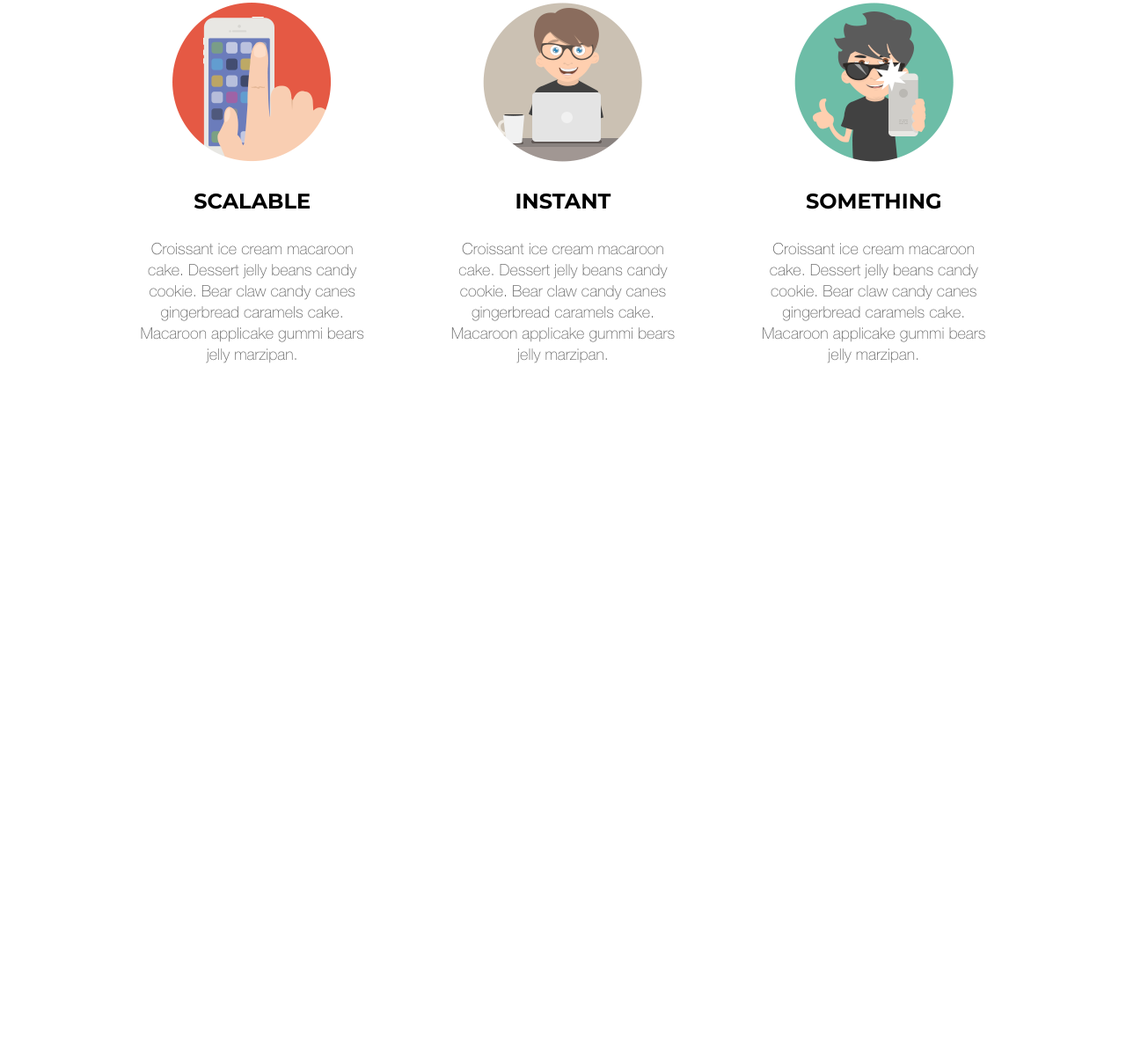
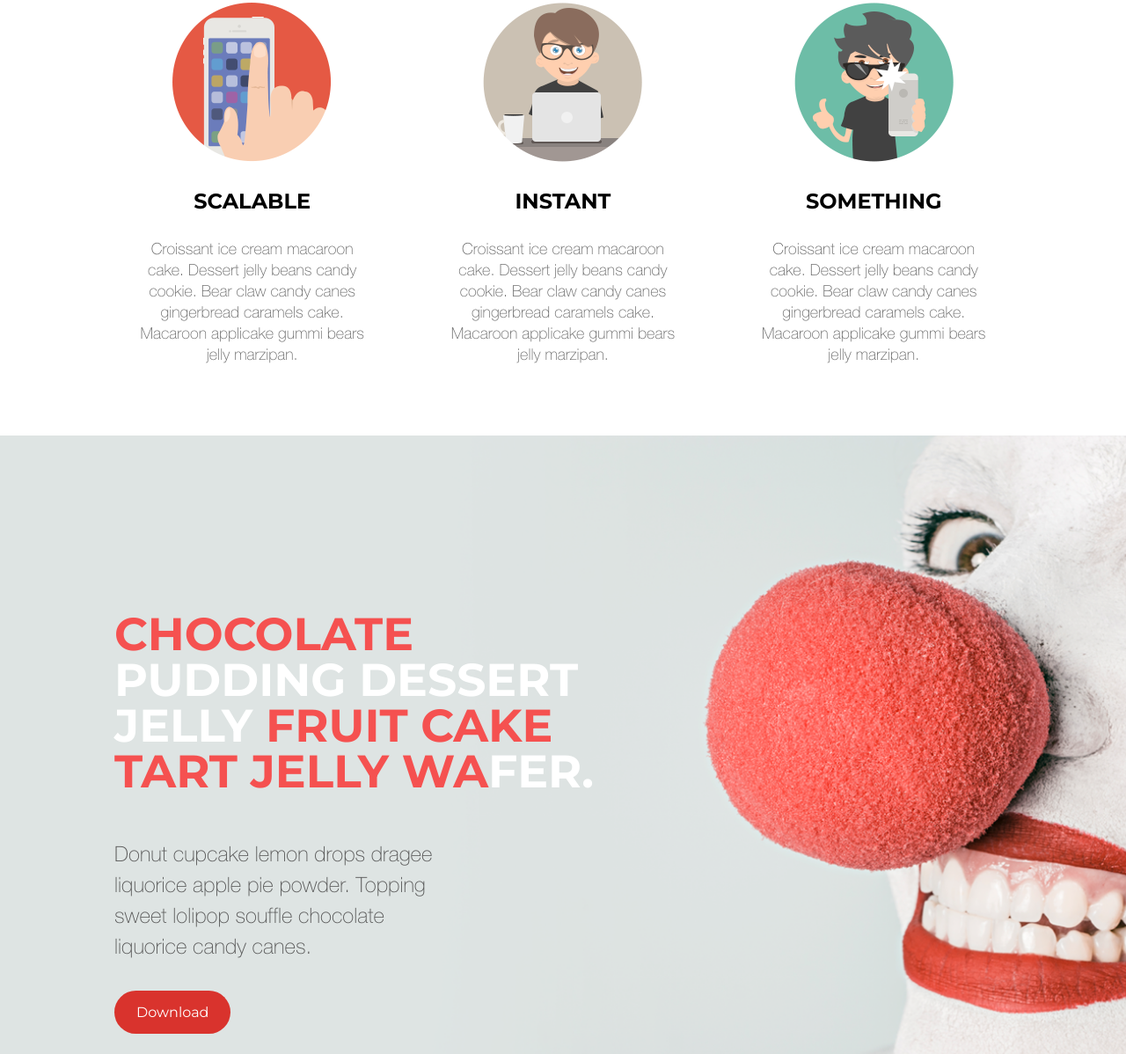
Before and after one commit to Tee88/photolove-landing-page, a website: page index.html in a window 1280 px wide. Shown: the part 1003-2201 px from the top of the page at 88% size. Before the commit the page ends 1498 px from the top, so only its background shows below. Drawn offline with nearby package versions, Linux system fonts and the light colour scheme.

Commit message:
Complete clown section

```diff
--- a/css/style.css
+++ b/css/style.css
@@ -323,3 +323,46 @@ nav {
     margin: 30px 0;
     font-weight: 700;
 }
+
+.clown {
+    background-image: url(../img/nose-bg.png);
+    background-position: center;
+    background-size: cover;
+}
+
+.clown-info {
+    width: 60%;
+    padding: 160px 20px;
+}
+
+.clown-info h2 {
+    margin-bottom: 50px;
+    color: white;
+}
+
+.clown-info p {
+    font-size: 24px;
+    line-height: 35px;
+    font-family: HelveticaNeue-Thin;
+    color: #585858;
+    padding-right: 201px;
+    padding-bottom: 30px;
+}
+
+.download-clown {
+    background-color: #d9332d;
+    color: white;
+    text-decoration: none;
+    padding: 15px 25px;
+    border-radius: 50px;
+    transition: 0.2s;
+}
+
+.download-clown:hover {
+    transition: 0.2s;
+    background: #bb2c27;
+}
+
+.reddish {
+    color: #f55150;
+}
--- a/index.html
+++ b/index.html
@@ -1,5 +1,6 @@
 <!doctype html>
 <html class="no-js" lang="">
+
 <head>
     <meta charset="utf-8">
     <meta http-equiv="x-ua-compatible" content="ie=edge">
@@ -12,6 +13,7 @@
     <link rel="stylesheet" href="node_modules/normalize.css/normalize.css">
     <link rel="stylesheet" href="css/style.css">
 </head>
+
 <body>
     <!--[if lt IE 8]>
             <p class="browserupgrade">You are using an <strong>outdated</strong> browser. Please <a href="http://browsehappy.com/">upgrade your browser</a> to improve your experience.</p>
@@ -70,9 +72,19 @@
             </div>
         </div>
     </section>
+    <section class="clown">
+        <div class="container">
+            <div class="clown-info">
+                <h2><span class="reddish">Chocolate</span> pudding dessert jelly <span class="reddish">fruit cake tart jelly wa</span>fer.</h2>
+                <p>Donut cupcake lemon drops dragee liquorice apple pie powder. Topping sweet lolipop souffle chocolate liquorice candy canes.</p>
+                <a href="#" class="download-clown">Download</a>
+            </div>
+        </div>
+    </section>
 
 
     <script src="node_modules/jquery/dist/jquery.min.js"></script>
     <script src="js/main.js"></script>
 </body>
+
 </html>
```
Also changed, not shown: img/nose-sm.png (added). Lines whose indentation alone changed are shown as unchanged.
